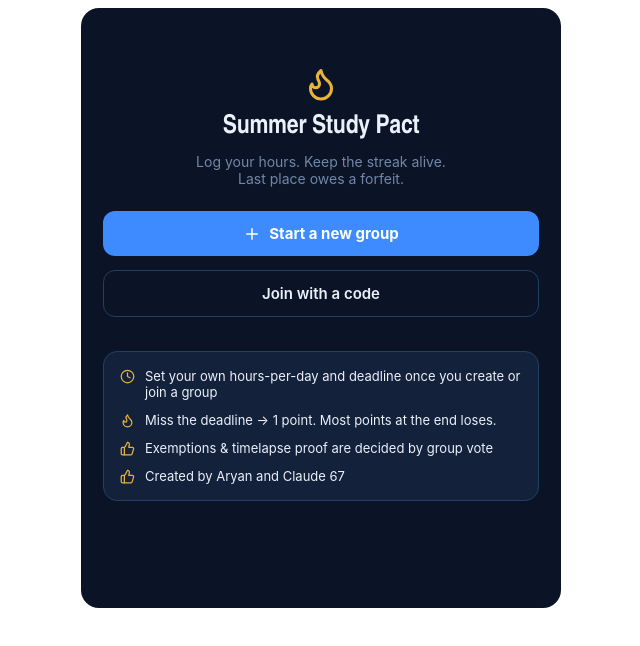
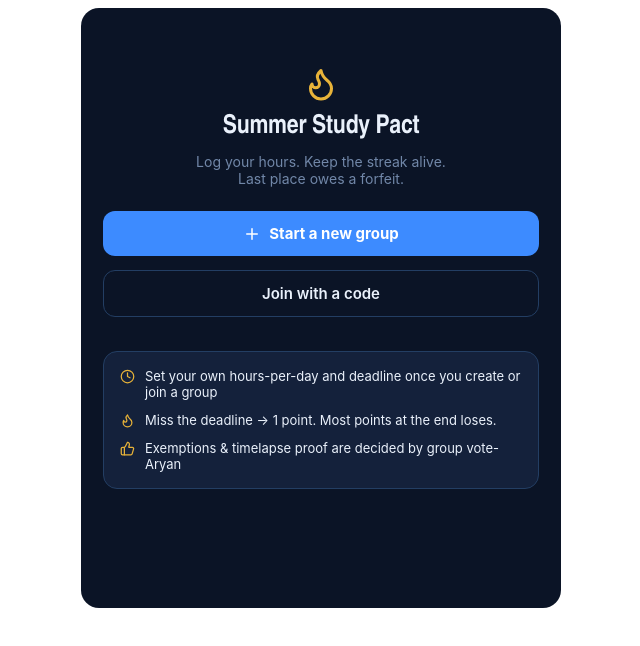
Before and after one commit to JoggingGoal/summer-studymax, a React (Vite) app: page / in a window 1280 px wide. Shown: the top 646 px of the page, without its empty margins (319-959 px from the left). Built offline with nearby package versions, Linux system fonts and the light colour scheme.

Commit message:
Update RuleLine text and remove redundant entries

```diff
--- a/src/App.jsx
+++ b/src/App.jsx
@@ -541,10 +541,8 @@ function Onboarding({ onCreate, onJoin }) {
         <div className="onboard-rules">
           <RuleLine icon={Clock} text="Set your own hours-per-day and deadline once you create or join a group" />
           <RuleLine icon={Flame} text="Miss the deadline → 1 point. Most points at the end loses." />
-          <RuleLine icon={ThumbsUp} text="Exemptions & timelapse proof are decided by group vote" />
-			<RuleLine icon={ThumbsUp} text="Created by Aryan and Claude 67" />
+          <RuleLine icon={ThumbsUp} text="Exemptions & timelapse proof are decided by group vote-Aryan" />
         </div>
-
       </div>
     );
   }
```
